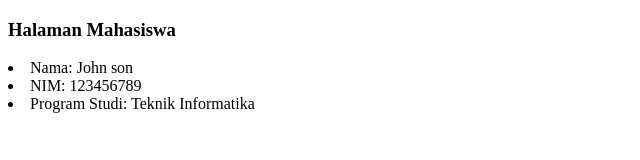
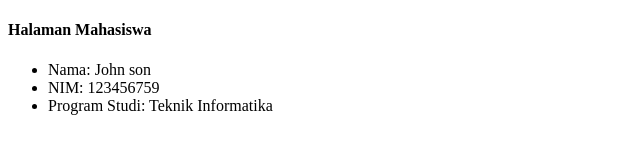
Before and after one commit to Gggjjifttcb/coba, a plain HTML site: page mahasiswa.html in a window 1280 px wide. Shown: the whole page, without its empty margins (0-640 px from the left). Drawn offline with Linux system fonts and the light colour scheme.

Commit message:
merubah file mahasiswa.html

```diff
--- a/mahasiswa.html
+++ b/mahasiswa.html
@@ -6,10 +6,10 @@
     <title>coba lagi</title>
 </head>
 <body>
-    <h3>Halaman Mahasiswa</h3>
-    <ul></ul>
+    <h4>Halaman Mahasiswa</h4>
+    <ul>
         <li>Nama: John son</li>
-        <li>NIM: 123456789</li>
+        <li>NIM: 123456759</li>
         <li>Program Studi: Teknik Informatika</li>
     </ul>
 </body>
```
